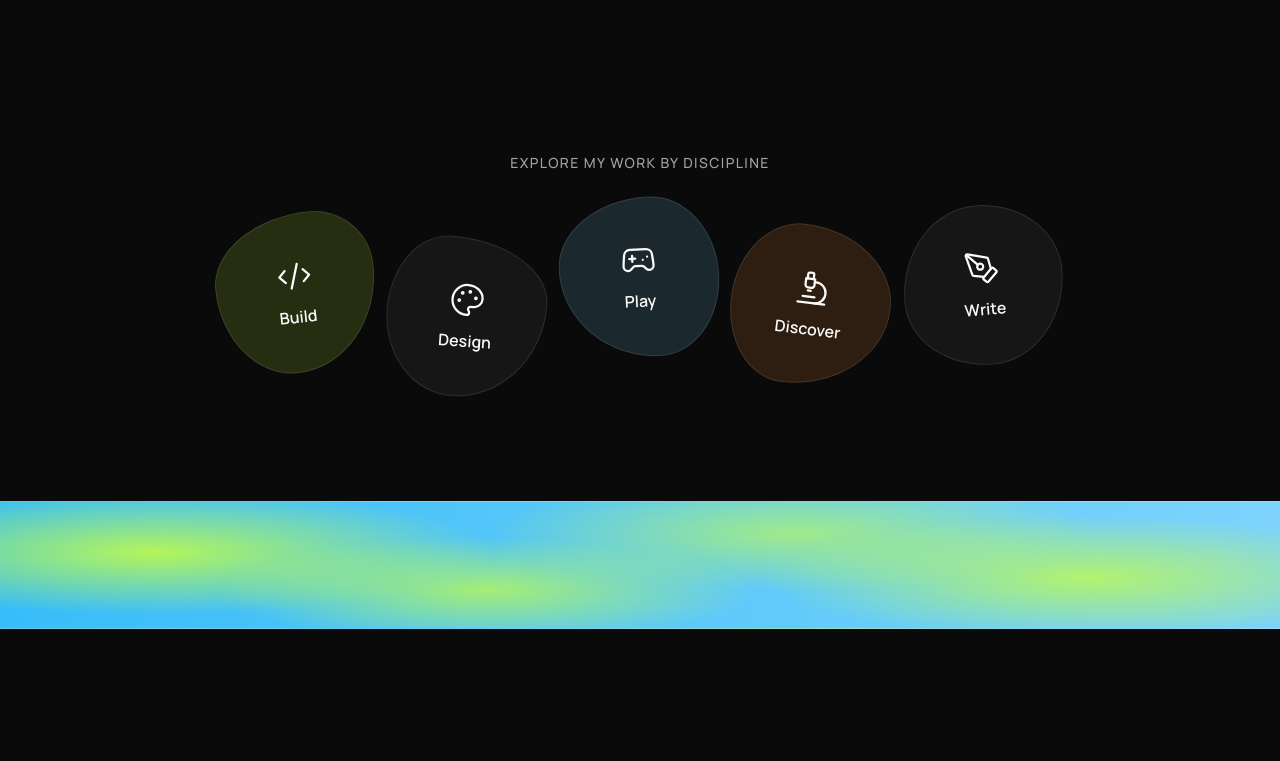
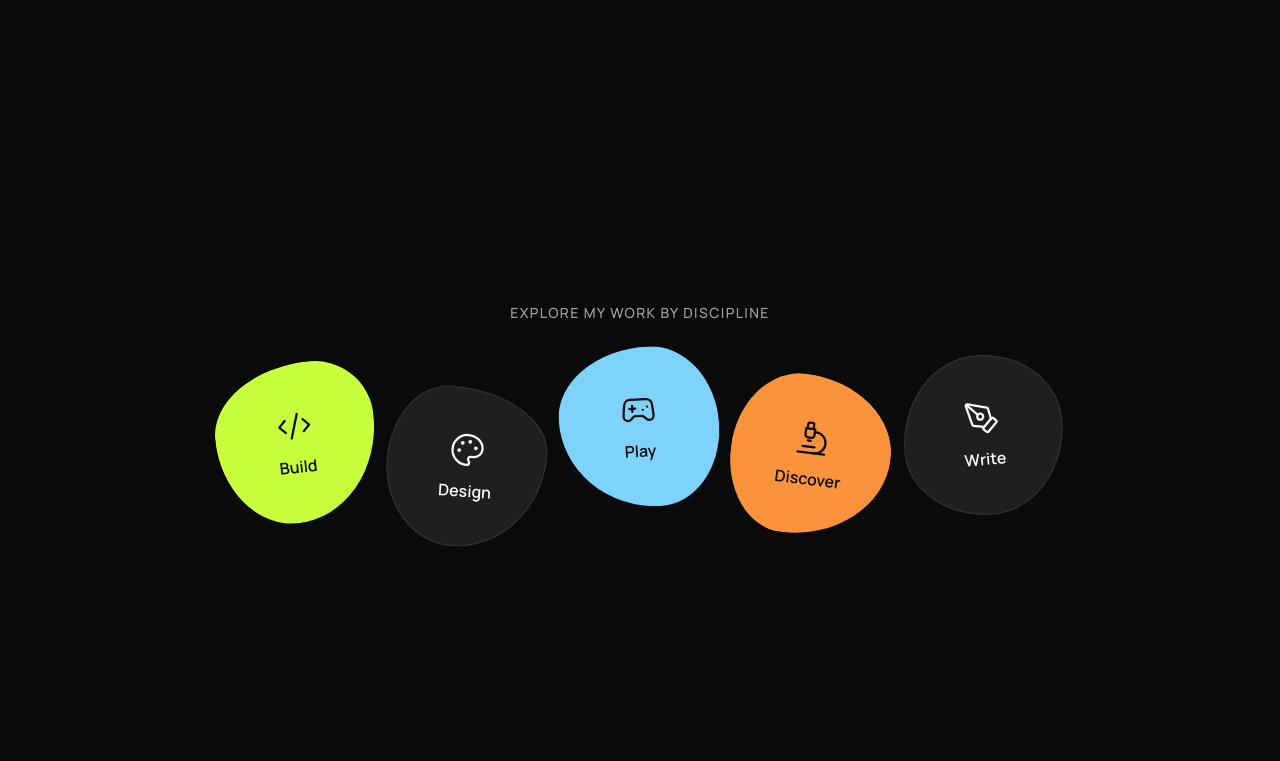
Before and after one commit to rileyb3/portfolio, a Next.js app: page / in a window 1280 px wide. Shown: the part 1020-1781 px from the top of the page. Built offline with nearby package versions, Linux system fonts and the light colour scheme.

Commit message:
Brighten discipline blobs to solid on-brand colors; fix Hero peeking below Disciplines

```diff
--- a/src/components/Disciplines.tsx
+++ b/src/components/Disciplines.tsx
@@ -41,17 +41,48 @@ const blobShapes = [
 
 // A slight rotation + vertical offset per tile so the row reads as
 // scattered/eccentric rather than perfectly aligned — on-brand accent
-// colors (chartreuse / light blue / orange) cycled in for variety instead
-// of an arbitrary rainbow. rotate/y feed a single JS-computed transform
-// (see render) rather than Tailwind's rotate-*/translate-y-* utilities,
-// since those and an inline `style.transform` would fight over the same
-// CSS property — inline style always wins, silently no-op'ing the classes.
+// colors (chartreuse / light blue / orange) cycled in solid/bright, plus
+// a couple dark/neutral ones for contrast, rather than an arbitrary
+// rainbow. rotate/y feed a single JS-computed transform (see render)
+// rather than Tailwind's rotate-*/translate-y-* utilities, since those
+// and an inline `style.transform` would fight over the same CSS property
+// — inline style always wins, silently no-op'ing the classes.
 const blobStyle = [
-  { rotate: -6, y: 0, tint: "bg-accent/15 hover:bg-accent/25" },
-  { rotate: 4, y: 24, tint: "bg-white/5 hover:bg-white/10" },
-  { rotate: -3, y: -16, tint: "bg-accent2/15 hover:bg-accent2/25" },
-  { rotate: 7, y: 12, tint: "bg-accent3/15 hover:bg-accent3/25" },
-  { rotate: -5, y: -8, tint: "bg-white/5 hover:bg-white/10" },
+  {
+    rotate: -6,
+    y: 0,
+    tint: "bg-accent hover:brightness-110 border-transparent",
+    text: "text-ink",
+    icon: "text-ink group-hover:text-ink",
+  },
+  {
+    rotate: 4,
+    y: 24,
+    tint: "bg-surface2 hover:bg-white/10 border-white/10",
+    text: "text-paper",
+    icon: "text-paper group-hover:text-accent",
+  },
+  {
+    rotate: -3,
+    y: -16,
+    tint: "bg-accent2 hover:brightness-110 border-transparent",
+    text: "text-ink",
+    icon: "text-ink group-hover:text-ink",
+  },
+  {
+    rotate: 7,
+    y: 12,
+    tint: "bg-accent3 hover:brightness-110 border-transparent",
+    text: "text-ink",
+    icon: "text-ink group-hover:text-ink",
+  },
+  {
+    rotate: -5,
+    y: -8,
+    tint: "bg-surface2 hover:bg-white/10 border-white/10",
+    text: "text-paper",
+    icon: "text-paper group-hover:text-accent",
+  },
 ];
 
 export default function Disciplines() {
@@ -79,7 +110,14 @@ export default function Disciplines() {
     <section
       id="disciplines"
       ref={ref}
-      className="relative z-20 -mt-[70vh] scroll-mt-6 rounded-t-[3rem] bg-ink px-6 pb-24 pt-6 text-center sm:pb-32 sm:pt-8"
+      // min-h-[85vh] is load-bearing, not decorative: this section rides up
+      // over Hero via -mt-[70vh] and (at z-20, above Hero's z-10) is what
+      // hides Hero's sticky name/photo once you scroll past it. The old
+      // multi-row grid of cards was tall enough on its own to cover that
+      // 70vh; the single-row blob layout is much shorter, so without an
+      // explicit min-height Hero's name/photo were peeking out below this
+      // section into whatever comes next. Keep this >= 70vh with margin.
+      className="relative z-20 -mt-[70vh] flex min-h-[85vh] scroll-mt-6 flex-col justify-center rounded-t-[3rem] bg-ink px-6 pb-24 pt-6 text-center sm:pb-32 sm:pt-8"
     >
       <div className="mx-auto max-w-5xl">
         <h2 className="mb-10 text-sm font-medium uppercase tracking-widest text-muted">
@@ -89,7 +127,8 @@ export default function Disciplines() {
           {tiles.map((tile, i) => {
             const Icon = iconMap[tile.id] ?? Images;
             const shape = blobShapes[i % blobShapes.length];
-            const { rotate, y, tint } = blobStyle[i % blobStyle.length];
+            const { rotate, y, tint, text, icon } =
+              blobStyle[i % blobStyle.length];
             const entranceScale = visible ? 1 : 0.85;
             const hoverScale = hoveredId === tile.id ? 1.08 : 1;
             return (
@@ -105,14 +144,11 @@ export default function Disciplines() {
                     visible ? y : y + 16
                   }px) scale(${entranceScale * hoverScale})`,
                 }}
-                className={`group flex aspect-square w-36 shrink-0 flex-col items-center justify-center gap-3 border border-white/10 p-6 text-center text-paper transition-all duration-500 ease-out sm:w-40 ${tint} ${
+                className={`group flex aspect-square w-36 shrink-0 flex-col items-center justify-center gap-3 border p-6 text-center transition-all duration-500 ease-out sm:w-40 ${tint} ${text} ${
                   visible ? "opacity-100" : "opacity-0"
                 }`}
               >
-                <Icon
-                  className="h-9 w-9 text-paper transition group-hover:text-accent"
-                  strokeWidth={1.5}
-                />
+                <Icon className={`h-9 w-9 transition ${icon}`} strokeWidth={1.5} />
                 <span className="text-base font-semibold leading-snug">
                   {tile.label}
                 </span>
```
